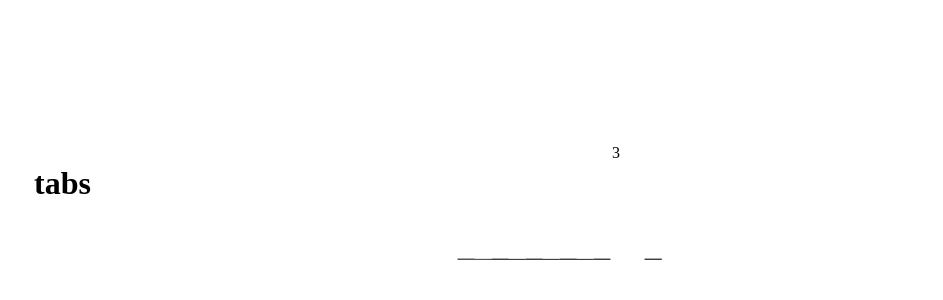
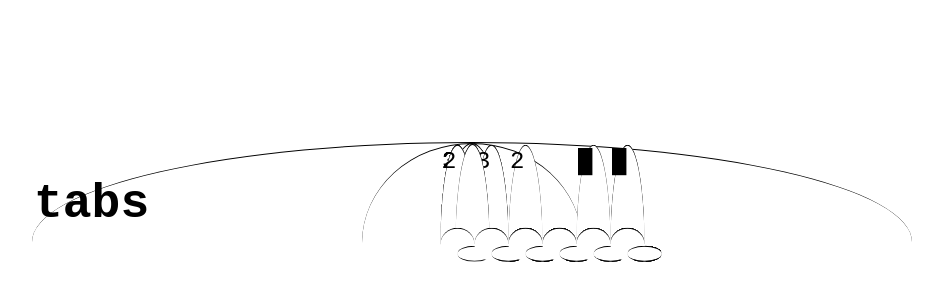
Before and after one commit to turbomaze/guitar-tabs, a Next.js app: page / in a window 1280 px wide. Shown: the part 158-458 px from the top of the page, without its empty margins (168-1111 px from the left). Built offline with nearby package versions, Linux system fonts and the light colour scheme.

Commit message:
Add ui for hammer on accents.

```diff
--- a/pages/index.js
+++ b/pages/index.js
@@ -19,6 +19,7 @@ export default function Index() {
       <style jsx global>{`
         * {
           box-sizing: border-box;
+          font-family: monospace;
         }
       `}</style>
     </Container>
@@ -67,12 +68,12 @@ const BarUi = ({ bar }) => {
 const Tick = ({ tick }) => {
   return (
     <div>
-      <GuitarString note={tick.getNoteAt(enums.guitarStrings.first)} />
-      <GuitarString note={tick.getNoteAt(enums.guitarStrings.second)} />
-      <GuitarString note={tick.getNoteAt(enums.guitarStrings.third)} />
-      <GuitarString note={tick.getNoteAt(enums.guitarStrings.fourth)} />
-      <GuitarString note={tick.getNoteAt(enums.guitarStrings.fifth)} />
-      <GuitarString note={tick.getNoteAt(enums.guitarStrings.sixth)} />
+      <GuitarString tick={tick} guitarString={enums.guitarStrings.first} />
+      <GuitarString tick={tick} guitarString={enums.guitarStrings.second} />
+      <GuitarString tick={tick} guitarString={enums.guitarStrings.third} />
+      <GuitarString tick={tick} guitarString={enums.guitarStrings.fourth} />
+      <GuitarString tick={tick} guitarString={enums.guitarStrings.fifth} />
+      <GuitarString tick={tick} guitarString={enums.guitarStrings.sixth} />
 
       <style jsx>{`
         div {
@@ -90,12 +91,16 @@ const Tick = ({ tick }) => {
   );
 };
 
-const GuitarString = ({ note }) => {
+const GuitarString = ({ tick, guitarString }) => {
   const percentPerString = (100 / enums.numberOfStrings).toFixed(2);
+  const note = tick.getNoteAt(guitarString);
+  const label = note.toFretString();
+
   return (
     <div className="guitar-string-container">
       <div className="guitar-string-line"></div>
-      <NoteUi label={note.toFretString()} />
+      <NoteUi label={label} />
+      { note.getAccent() === enums.accents.hammer ? <Accent /> : null }
 
       <style jsx>{`
         .guitar-string-container {
@@ -126,6 +131,7 @@ const NoteUi = ({ label }) => {
       {label}
       <style jsx>{`
         div {
+          font-size: 24px;
           position: absolute;
           top: 50%;
           left: 50%;
@@ -138,3 +144,25 @@ const NoteUi = ({ label }) => {
     </div>
   );
 };
+
+const Accent = ({ over, under }) => {
+  return (
+    <div>
+      <style jsx>{`
+        div {
+          position: absolute;
+          border-top: 1px solid black;
+          width: 100%;
+          height: 66%;
+          border-radius: 50%;
+          top: 10%;
+          left: 100%;
+          transform: translate(-50%, -50%);
+          background: transparent;
+          padding: 2px;
+          z-index: 3;
+        }
+      `}</style>
+    </div>
+  );
+}
--- a/tabs/untitled-01.js
+++ b/tabs/untitled-01.js
@@ -1,11 +1,51 @@
-import { Tab, Chord, enums } from '../util';
+import { Tab, Chord, Note, enums } from '../util';
 
 function main() {
   const tab = Tab.fromBpm(100, 4);
   tab.addChord(Chord.fromString('3_____'));
-  tab.addChord(Chord.fromString('3_____'));
-  tab.addChord(Chord.fromString('3_____'));
-  tab.addChord(Chord.fromString('3_____'));
+  tab.addChord(Chord.rest());
+  tab.addChord(Chord.fromString('___2__'));
+  tab.addChord(Chord.fromString('____32'));
+  tab.addChord(Chord.fromString('██____'));
+  tab.addChord(Chord.fromString('____32'));
+  tab.addChord(Chord.rest());
+  tab.addChord(Chord.fromString('____32'));
+  tab.addChord(Chord.fromJson({
+    notes: [
+      { fret: null, finger: null, guitarString: null, accent: null, },
+      { fret: null, finger: null, guitarString: null, accent: null, },
+      { fret: null, finger: null, guitarString: null, accent: null, },
+      { fret: null, finger: null, guitarString: null, accent: null, },
+      {
+        fret: '3',
+        finger: enums.fingers.unspecified,
+        guitarString: enums.guitarStrings.second,
+        accent: enums.accents.none,
+      },
+      {
+        fret: '2',
+        finger: enums.fingers.unspecified,
+        guitarString: enums.guitarStrings.first,
+        accent: enums.accents.hammer,
+      },
+    ]
+  }));
+  tab.addChord(Chord.fromJson({
+    notes: [
+      { fret: null, finger: null, guitarString: null, accent: null, },
+      { fret: null, finger: null, guitarString: null, accent: null, },
+      { fret: null, finger: null, guitarString: null, accent: null, },
+      { fret: null, finger: null, guitarString: null, accent: null, },
+      { fret: null, finger: null, guitarString: null, accent: null, },
+      {
+        fret: '3',
+        finger: enums.fingers.unspecified,
+        guitarString: enums.guitarStrings.first,
+        accent: enums.accents.hammer,
+      },
+    ]
+  }));
+  tab.addChord(Chord.fromString('_____2'));
 
   return tab;
 }
--- a/util/chord.js
+++ b/util/chord.js
@@ -9,9 +9,13 @@ export class Chord extends Serializable {
     throw new Error('unimplemented');
   }
 
+  static rest() {
+    return new NullChord();
+  }
+
   static fromString(string) {
     if (string === Chord.nullChordRepresentation) {
-      return new NullChord();
+      return Chord.rest();
     }
 
     const frets = string.split('').map(fretDisplayString => {
@@ -31,7 +35,7 @@ export class Chord extends Serializable {
 
   static fromJson(json) {
     if (json.notes === null) {
-      return new NullChord;
+      return Chord.rest();
     }
 
     const notes = json.notes.map(jsonNote => Note.fromJson(jsonNote));
--- a/util/enums.js
+++ b/util/enums.js
@@ -17,3 +17,9 @@ export const guitarStrings = Object.freeze({
 });
 
 export const numberOfStrings = Object.keys(guitarStrings).length;
+
+export const accents = Object.freeze({
+  none: 'none',
+  hammer: 'hammer',
+  pull: 'pull',
+});
--- a/util/index.js
+++ b/util/index.js
@@ -1,5 +1,6 @@
 import * as enumsImport from './enums';
 
+export { Chord } from './chord';
+export { Note } from './note';
 export { Tab } from './tab';
-export { Chord } from './chord';
 export const enums = enumsImport;
--- a/util/note.js
+++ b/util/note.js
@@ -1,9 +1,13 @@
 import { Serializable } from './helpers';
-import { fingers, guitarStrings } from './enums';
+import { accents, fingers, guitarStrings } from './enums';
 
 export class Note extends Serializable {
   static nullFret = '';
   static nullNoteRepresentation = '_';
+
+  getAccent() {
+    throw new Error('unimplemented');
+  }
 
   toFretString() {
     throw new Error('unimplemented');
@@ -18,7 +22,7 @@ export class Note extends Serializable {
       return Note.makeNull();
     }
 
-    return new PlayedNote(parseInt(fretString), fingers.unspecified, guitarString);
+    return new PlayedNote(fretString, fingers.unspecified, guitarString, accents.none);
   }
 
   static fromString(string) {
@@ -27,7 +31,7 @@ export class Note extends Serializable {
     }
 
     const parts = string.split(':');
-    return new PlayedNote(parseInt(parts[0]), parts[1], parts[2]);
+    return new PlayedNote(parts[0], parts[1], parts[2], parts[3]);
   }
 
   static fromJson(json) {
@@ -35,7 +39,8 @@ export class Note extends Serializable {
       [
         json.fret,
         json.finger,
-        json.guitarString
+        json.guitarString,
+        json.accent,
       ].every(a => a === null)
     ) {
       return Note.makeNull();
@@ -46,6 +51,10 @@ export class Note extends Serializable {
 }
 
 class NullNote extends Note {
+  getAccent() {
+    return accents.none;
+  }
+
   toFretString() {
     return Note.nullFret;
   }
@@ -55,7 +64,7 @@ class NullNote extends Note {
   }
 
   toJson() {
-    return { fret: null, finger: null, guitarString: null };
+    return { fret: null, finger: null, guitarString: null, accent: null };
   }
 }
 
@@ -64,8 +73,9 @@ class PlayedNote extends Note {
    * @param {number} fret
    * @param {Finger} finger
    * @param {GuitarString} guitarString
+   * @param {Accent} accent
    */
-  constructor(fret, finger, guitarString) {
+  constructor(fret, finger, guitarString, accent) {
     super();
 
     if (!Object.values(fingers).includes(finger)) {
@@ -76,9 +86,18 @@ class PlayedNote extends Note {
       throw new Error(`Unexpected finger: "${finger}"`);
     }
 
+    if (!Object.values(accents).includes(accent)) {
+      throw new Error(`Unexpected accent: "${accent}"`);
+    }
+
     this.fret = fret;
     this.finger = finger;
     this.guitarString = guitarString;
+    this.accent = accent;
+  }
+
+  getAccent() {
+    return this.accent;
   }
 
   toFretString() {
@@ -86,7 +105,7 @@ class PlayedNote extends Note {
   }
 
   toString() {
-    return `${this.fret}:${this.finger}:${this.guitarString}`;
+    return `${this.fret}:${this.finger}:${this.guitarString}:${this.accent}`;
   }
 
   toJson() {
@@ -98,6 +117,6 @@ class PlayedNote extends Note {
   }
 
   static fromJson(json) {
-    return new PlayedNote(parseInt(json.fret), json.finger, json.guitarString);
+    return new PlayedNote(json.fret, json.finger, json.guitarString, json.accent);
   }
 }
--- a/util/tab.js
+++ b/util/tab.js
@@ -28,8 +28,8 @@ export class Tab extends Serializable {
       bars[bars.length - 1].push(this.ticks[i]);
     }
 
-    if (bars[bars.length - 1].length !== this.ticksPerBar) {
-      throw new Error('Bad number of ticks in the final bar');
+    for (let i = bars[bars.length - 1].length; i < this.ticksPerBar; i++) {
+      bars[bars.length - 1].push(Chord.rest());
     }
 
     return bars;
```
